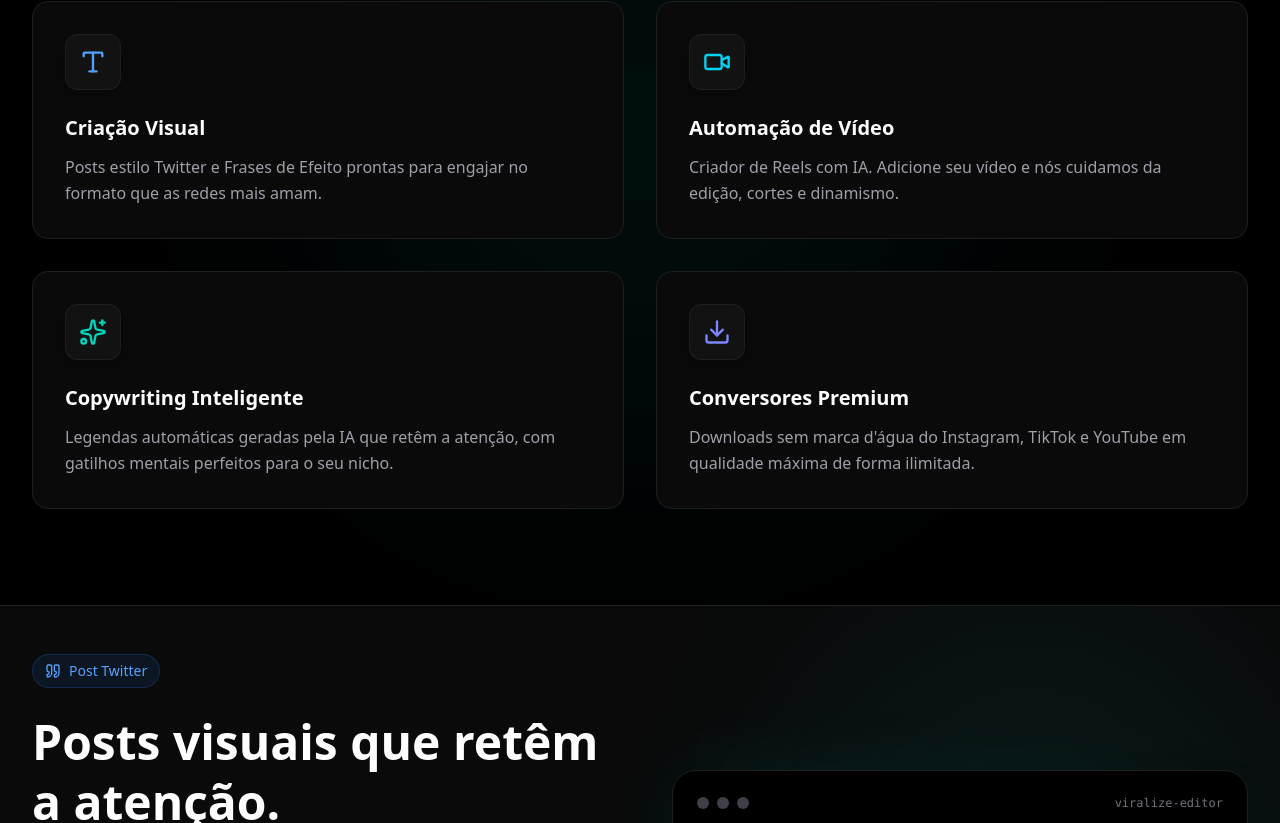
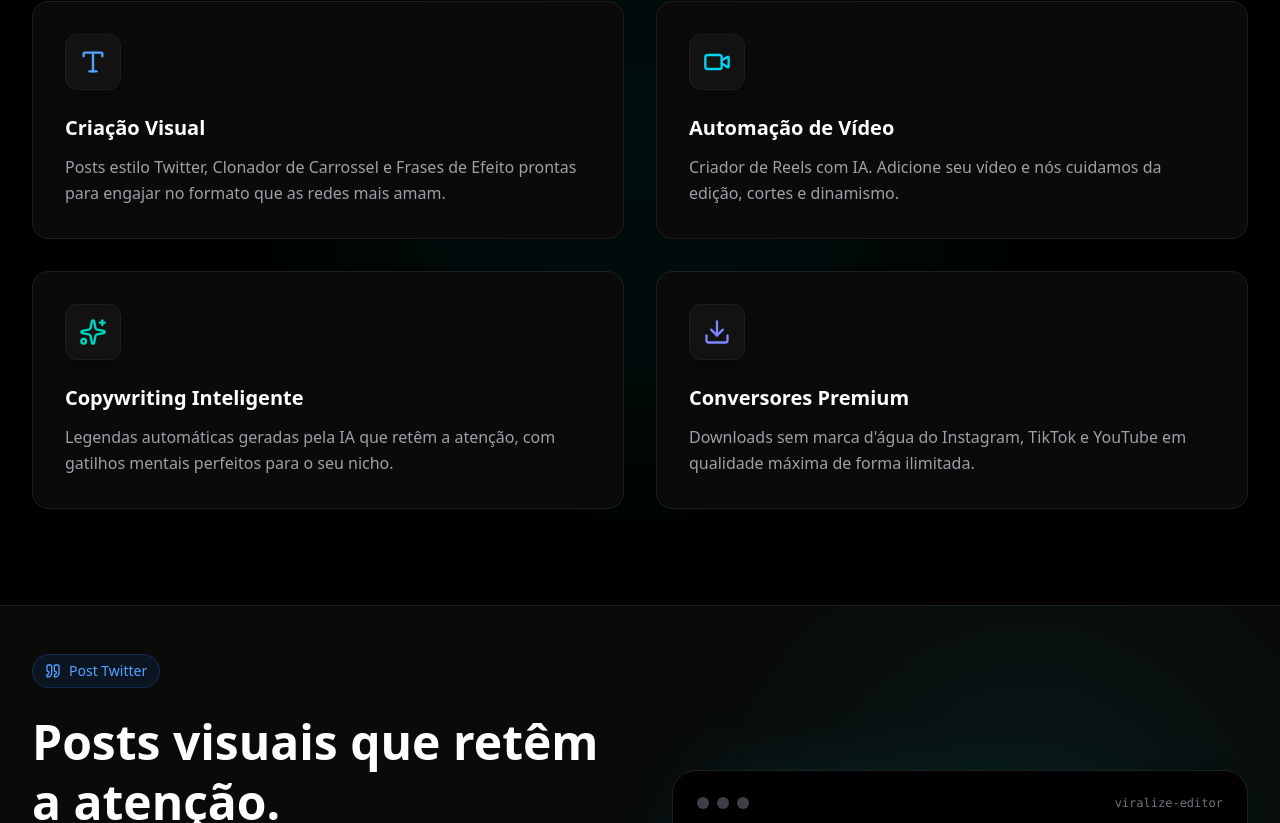
Before and after one commit to anthonyenzo/viralize-lp, a Next.js app: page / in a window 1280 px wide. Shown: the part 1817-2640 px from the top of the page. Built offline with nearby package versions, Linux system fonts and the light colour scheme.

Commit message:
update: visual creation copy, testimonial, and pricing cards

```diff
--- a/src/components/Overview.tsx
+++ b/src/components/Overview.tsx
@@ -6,7 +6,7 @@ import { motion } from "framer-motion";
 const benefits = [
     {
         title: "Criação Visual",
-        description: "Posts estilo Twitter e Frases de Efeito prontas para engajar no formato que as redes mais amam.",
+        description: "Posts estilo Twitter, Clonador de Carrossel e Frases de Efeito prontas para engajar no formato que as redes mais amam.",
         icon: Type,
         color: "text-blue-400"
     },
--- a/src/components/Pricing.tsx
+++ b/src/components/Pricing.tsx
@@ -12,6 +12,7 @@ const plans = [
         description: "Ideal para começar a testar o poder da IA.",
         features: [
             "Posts Tweet ilimitados",
+            "Clonador de Carrossel ilimitado",
             "Frases de Efeito ilimitadas",
             "5 gerações de Reels com IA grátis por mês",
             "5 gerações de Legendas com IA grátis por mês",
--- a/src/components/SocialProof.tsx
+++ b/src/components/SocialProof.tsx
@@ -3,7 +3,7 @@
 import { motion } from "framer-motion";
 
 const testimonials = [
-    { name: "@30sertanejo", role: "Página", text: "Minha retenção e engajamento dobraram desde que comecei a combinar as ferramentas da Viralize." },
+    { name: "@30sertanejo", role: "Página", text: "O Clonador de Carrossel é bizarro! Economizo horas de design e o engajamento dos meus posts estilo Twitter no Instagram disparou." },
     { name: "@marketingmaria", role: "Estrategista", text: "Os posts em formato de frase geraram 3x mais compartilhamentos que meu conteúdo antigo." },
     { name: "@joaofinancas", role: "Educador", text: "Cortar vídeos e adicionar legendas levava horas. Agora levo literalmente segundos." },
     { name: "@camilalifestyle", role: "Influenciadora", text: "Baixar vídeos do TikTok sem marca d'água para repostar no Reels mudou meu jogo." },
```
